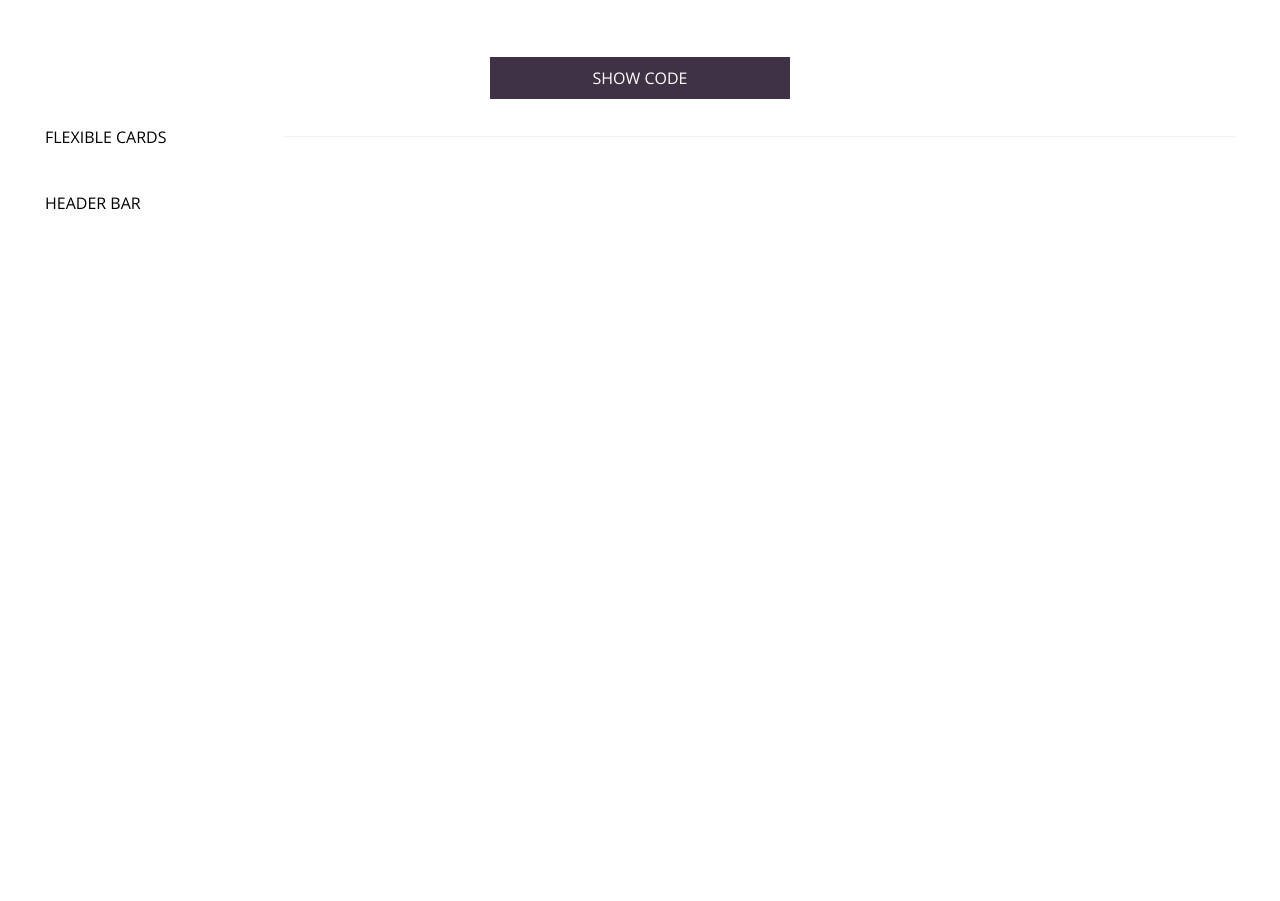
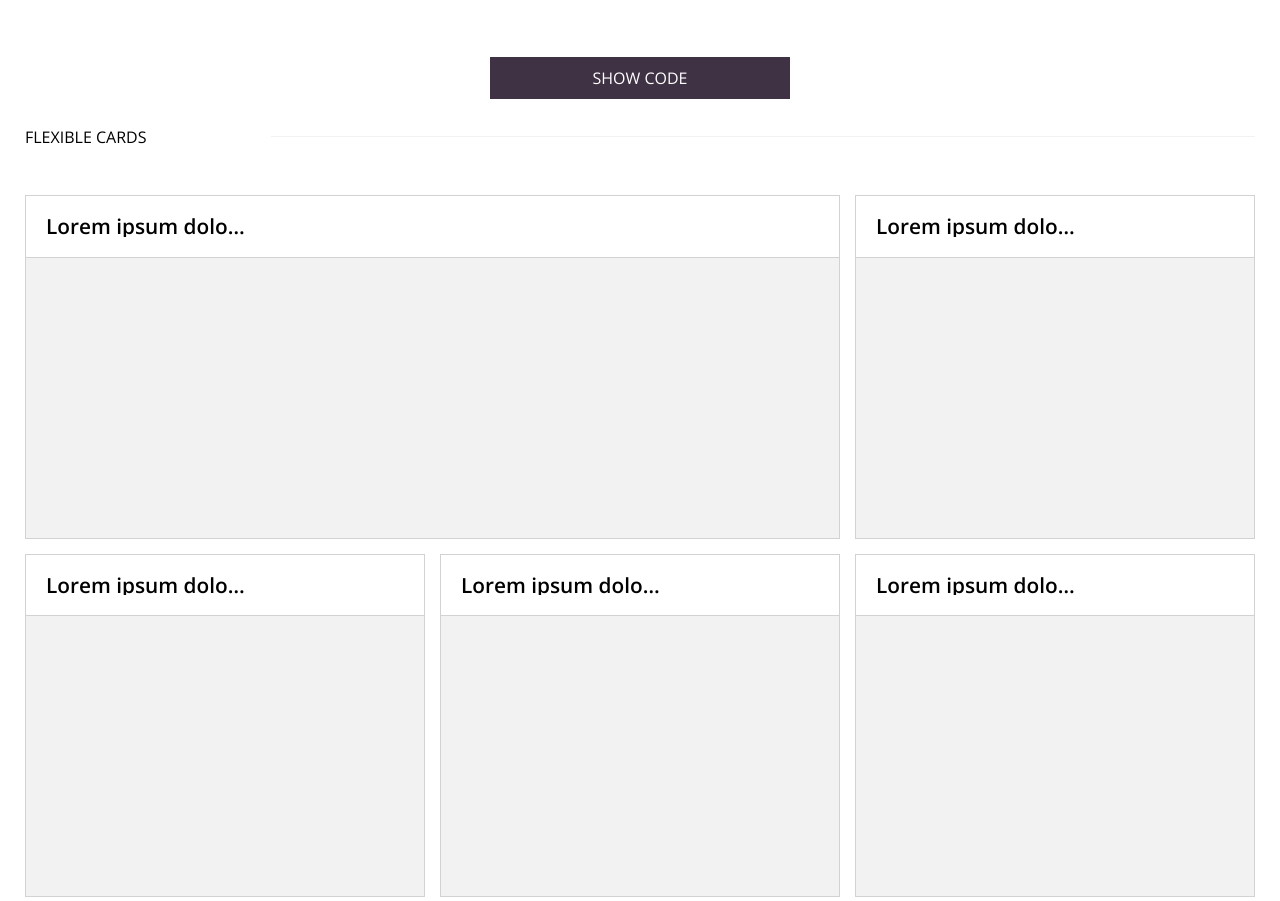
Before and after one commit to soytjan/pattrn-party, a plain HTML site: page index.html in a window 1280 px wide. Shown: the part 636-1537 px from the top of the page. Before the commit the page ends 892 px from the top, so only its background shows below. Drawn offline with nearby package versions, Linux system fonts and the light colour scheme.

Commit message:
Styling for flexible cards

```diff
--- a/index.html
+++ b/index.html
@@ -80,14 +80,53 @@
       </ul>
       <button class='button-show-code'>SHOW CODE</button>
     </section>
-    <section class='section__container'>
+    <section class='section__container section__cards'>
       <div class='main__header-container'>
         <h2 class='main__header'>FLEXIBLE CARDS</h2>
         <div class='main__header-line'></div>
       </div>
       <section class='cards__container'>
-        <article>
-
+        <article class='card card-1'>
+          <div class='card__header'>
+            <h3 class='card__header-text'>Lorem ipsum dolor amet flannel thundercats</h3>
+          </div>
+          <div class='card__img'></div>
+        </article>
+        <article class='card'>
+          <div class='card__header'>
+            <h3 class='card__header-text'>Lorem ipsum dolor amet flannel thundercats</h3>
+          </div>
+          <div class='card__img'></div>
+        </article>
+        <article class='card'>
+          <div class='card__header'>
+            <h3 class='card__header-text'>Lorem ipsum dolor amet flannel thundercats</h3>
+          </div>
+          <div class='card__img'></div>
+        </article>
+        <article class='card'>
+          <div class='card__header'>
+            <h3 class='card__header-text'>Lorem ipsum dolor amet flannel thundercats</h3>
+          </div>
+          <div class='card__img'></div>
+        </article>
+        <article class='card'>
+          <div class='card__header'>
+            <h3 class='card__header-text'>Lorem ipsum dolor amet flannel thundercats</h3>
+          </div>
+          <div class='card__img'></div>
+        </article>
+        <article class='card'>
+          <div class='card__header'>
+            <h3 class='card__header-text'>Lorem ipsum dolor amet flannel thundercats</h3>
+          </div>
+          <div class='card__img'></div>
+        </article>
+        <article class='card card-7'>
+          <div class='card__header'>
+            <h3 class='card__header-text'>Lorem ipsum dolor amet flannel thundercats</h3>
+          </div>
+          <div class='card__img'></div>
         </article>
       </section>
     </section>
--- a/styles/cards.css
+++ b/styles/cards.css
@@ -1,3 +1,64 @@
 .cards__container {
-  background-color: magenta;
+  display: grid;
+  grid-template-columns: 1fr;
+  grid-gap: 15px;
+  justify-items: center;
+  max-width: 1295px;
 }
+
+.card {
+  border: 1px solid #D1D2D3;
+  max-width: 380px;
+}
+
+.card__header {
+  padding: 20px;
+  border-bottom: 1px solid #d1d2d3
+}
+
+.card__header-text {
+  font-weight: 600;
+  font-size: 1.3em;
+  max-width: 300px;
+  text-overflow: ellipsis;
+  white-space: nowrap;
+  overflow: hidden;
+}
+
+.card__img {
+  width: 100%;
+  height: 280px;
+  background-color: #F2f2f2;
+}
+
+@media screen and (min-width: 600px) {
+  .cards__container {
+    grid-template-columns: repeat(2, 1fr);
+  }
+
+  .card {
+    width: 100%;
+  }
+
+  .card__header-text {
+    max-width: 200px;
+  }
+}
+
+@media screen and (min-width: 920px) {
+  .cards__container {
+    grid-template-columns: repeat(3, 1fr);
+  }
+
+  .card {
+    max-width: 100%;
+  }
+
+  .card-1 {
+    grid-column: 1/3;
+  }
+
+  .card-7 {
+    grid-column: 2/4;
+  }
+}
--- a/styles/main.css
+++ b/styles/main.css
@@ -16,8 +16,9 @@ a {
 
 .header {
   display: flex;
+  flex-direction: column;
+  align-items: center;
   justify-content: space-between;
-  align-items: center;
   background-color: #2F2235;
   padding: 20px 45px;
 }
@@ -29,6 +30,7 @@ a {
 
 .header__h1 {
   font-size: 1.8em;
+  margin-bottom: 40px;
 }
 
 .header__h1--blue {
@@ -36,15 +38,12 @@ a {
 }
 
 .header__p {
-  font-size: 1.3em;
+  font-size: 1em;
   font-weight: 600;
 }
 
 main {
-  padding: 45px;
-}
-
-.section__container {
+  padding: 45px 25px;
 }
 
 .main__header-container {
@@ -90,7 +89,6 @@ main {
   border: 1px solid white;
 }
 
-
 .accordion__tab-active {
   background-color: white;
 }
@@ -106,18 +104,12 @@ main {
   align-items: center;
 }
 
-
 .accordion__tab-content-img {
   border: 1px solid #D1D2D3;
   background-color: #F2F2F2;
   width: 100%;
   height: 200px;
 }
-
-
-
-
-
 
 .accordion__tab-content-text {
   padding: 15px 20px;
@@ -134,6 +126,26 @@ main {
 .accordion__tab-content-p {
   line-height: 130%;
   padding-bottom: 15px;
+}
+
+@media screen and (min-width: 430px) {
+  padding: 45px;
+}
+
+@media screen and (min-width: 468px) {
+  .header {
+    flex-direction: row;
+    justify-content: space-between;
+    align-items: center;
+  }
+
+  .header__h1 {
+    margin-bottom: 0;
+  }
+
+  .header__p {
+    font-size: 1.3em;
+  }
 }
 
 @media screen and (min-width: 600px) {
```
